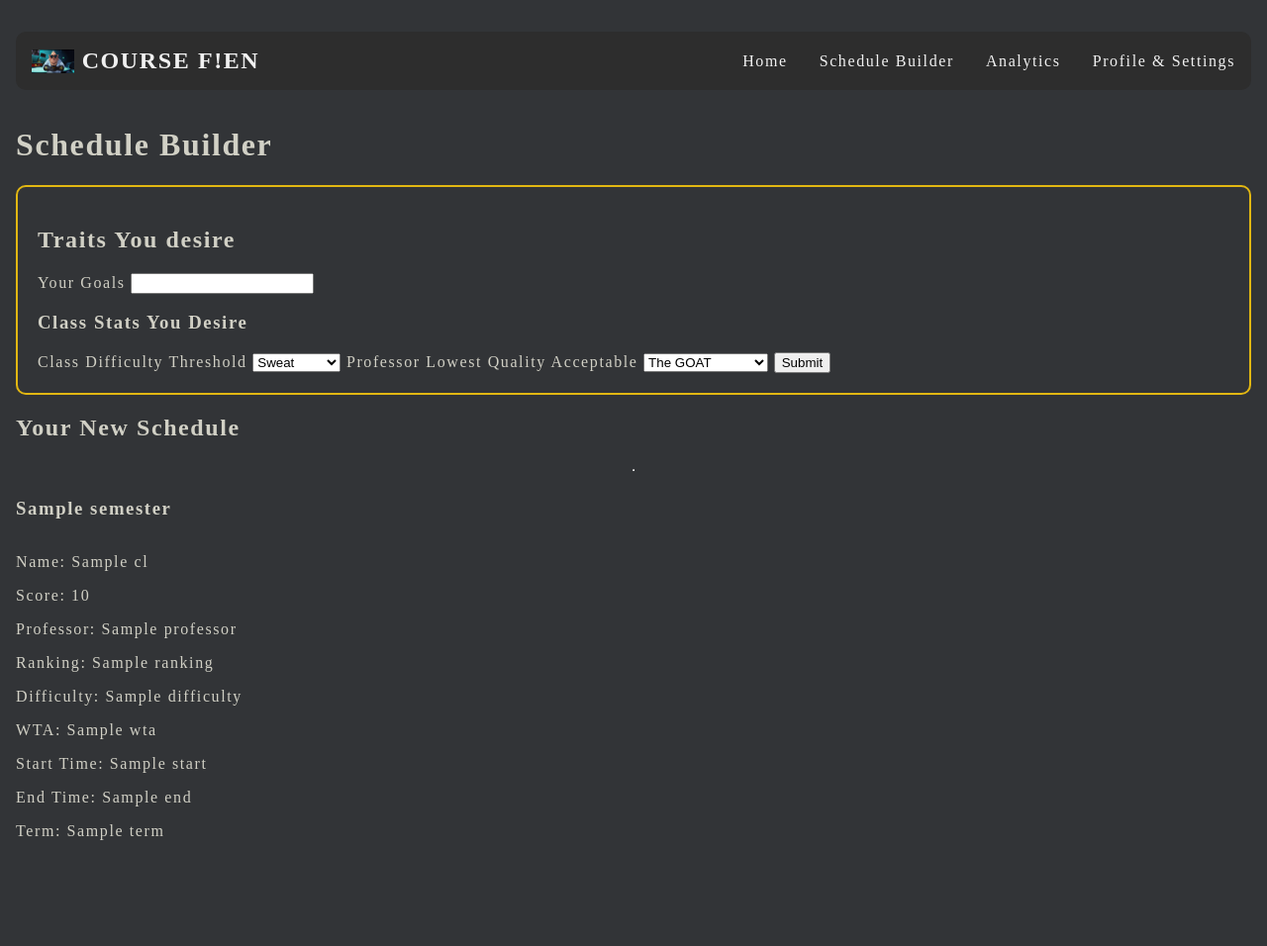
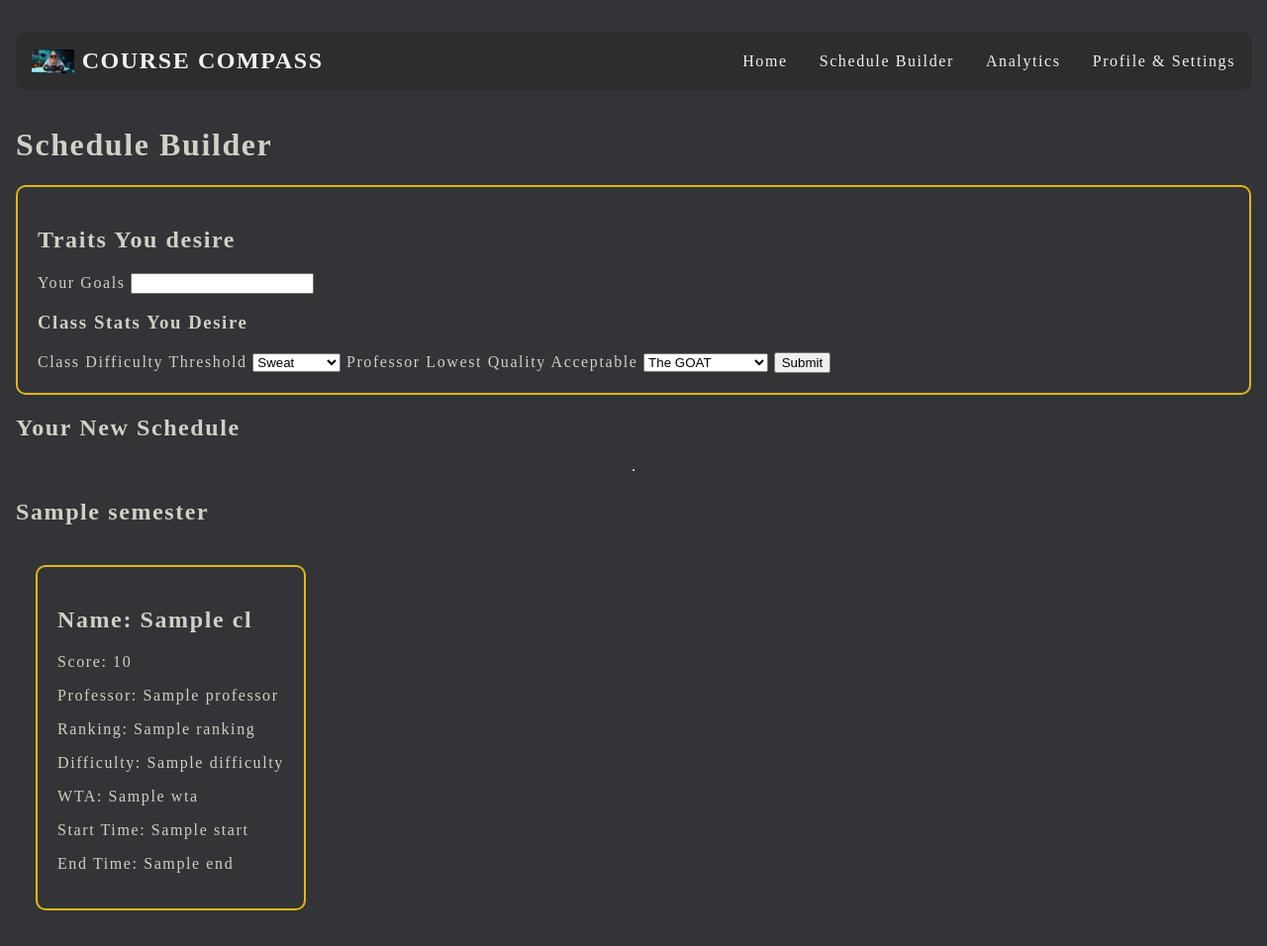
Before and after one commit to WilliamBizier/DandyHacks, a Flask app: template templates/pages/scheduleBuilder.html in a window 1280 px wide. Shown: the whole page at 99% size. Before the commit the page ends 849 px from the top, so only its background shows below. Run offline with Flask 3, Linux system fonts and the light colour scheme; the template is opened without the code that fills it: most values are stand-ins (such as "Sample title", 1, 10 or a date in 2020).

Commit message:
final presentation

```diff
--- a/server.py
+++ b/server.py
@@ -206,8 +206,8 @@ def schedulebuilder():
             # Your existing code to process goals and generate the schedule
             # For now, we'll use dummy data
             dummy_data = {
-                7: ["CSC 171-1", "CSC 477-01"],
-                8: ["CSC 175-1"]
+                7: ["CSC 459-1", "CSC 477-01", "CSC 445-01"],
+                8: ["CSC 480-1", "CSC 482-01", "CSC 551-01", "CSC 484-1"]
             }
 
             # Map semester keys
@@ -229,7 +229,8 @@ def schedulebuilder():
                     course_number = course_section.split('-')[0]  # "171"
 
                     # Fetch class information
-                    course_info = database.get_class_info(dept_course, course_number)
+                    course_info = database.get_class_info(
+                        dept_course, course_number)
                     schedule[semester].append(course_info)
 
             return render_template('pages/scheduleBuilder.html', schedule=schedule)
--- a/static/CSS-pages/scheduleBuilder.css
+++ b/static/CSS-pages/scheduleBuilder.css
@@ -2,7 +2,7 @@
 
 
 
-.gigaForm{
+.gigaForm {
     border-radius: 10px;
     border-color: var(--accent-color);
     border-width: 2px;
@@ -10,13 +10,31 @@
     padding: 20px;
 }
 
-.scheduleOutputMain{
+.scheduleOutputMain {
     display: flex;
     flex-direction: column;
 
 }
-.scheduleThing{
+
+.scheduleThing {
     margin: 20px;
+
+}
+
+.semesterClasses {
+    display: flex;
+    flex-direction: row;
+
+}
+
+.classCardShit {
+    border-color: var(--accent-color);
+    border-width: 2px;
+    border-style: solid;
+    border-radius: 10px;
+    padding: 20px;
+    margin: 20px;
+    max-width: 300px;
 
 }
 
@@ -24,8 +42,13 @@
 
 /* tablet */
 @media only screen and (max-width: 900px) {
+
+    .semesterClasses {
+        display: flex;
+        flex-direction: column;
+
+    }
 }
 
 /* phone */
-@media only screen and (max-width: 600px) {
-}
+@media only screen and (max-width: 600px) {}
--- a/templates/components/navBar.html
+++ b/templates/components/navBar.html
@@ -2,7 +2,7 @@
 <nav class="navbar">
     <div class="logo">
         <img src="{{ url_for('static', filename='/assets/images/Dr-Nefario.png') }}">
-        <span>COURSE F!EN</span>
+        <span>COURSE COMPASS</span>
     </div>
     <div class="nav-links">
         <a href="{{ url_for('dashboard') }}" class="{% if active_page == 'dashboard' %}active{% endif %}">
--- a/templates/pages/dashBoard.html
+++ b/templates/pages/dashBoard.html
@@ -14,9 +14,8 @@
             {% include '/components/navBar.html' %}
 
             <h1>Welcome {{username}}</h1>
-            <h2>what is Course Fein</h2>
-            <p>blah blah blah blah blach head over to the
-                schedule builder to see new shit
+            <h2>what is Course Compass? </h2>
+            <p>Course Compass is a way for those who can't waste their parents money, procrastinate, and arent that bright lmao
             </p>
 
         </div>
--- a/templates/pages/scheduleBuilder.html
+++ b/templates/pages/scheduleBuilder.html
@@ -56,10 +56,11 @@
                         {% if schedule %}
                         {% for semester, classes in schedule.items() %}
                         <hr>
-                                <h3>{{ semester }}</h3>
+                        <h2>{{ semester }}</h2>
                         <div class="semesterClasses">
                             {% for cls in classes %}
-                                        <p>Name: {{ cls.name }}</p>
+                            <div class="classCardShit">
+                                <h2>Name: {{ cls.name }}</h2>
                                 <p>Score: {{ cls.score }}</p>
                                 <p>Professor: {{ cls.professor }}</p>
                                 <p>Ranking: {{ cls.ranking }}</p>
@@ -67,18 +68,17 @@
                                 <p>WTA: {{ cls.wta }}</p>
                                 <p>Start Time: {{ cls.start }}</p>
                                 <p>End Time: {{ cls.end }}</p>
-                                        <p>Term: {{ cls.term }}</p>
+                                <!-- <p>Term: {{ cls.term }}</p> -->
+                            </div>
 
                             {% endfor %}
                         </div>
                         {% endfor %}
                         {% else %}
-                            <p>No schedule available yet. Please submit the form to generate a schedule.</p>
+                        <p>No schedule available yet. Please submit the form to
+                            generate a schedule.</p>
                         {% endif %}
                     </div>
-
-
-
 
                 </div>
 
```
Also changed, not shown: database.py (+38 -38 lines). Lines whose indentation alone changed are shown as unchanged.
